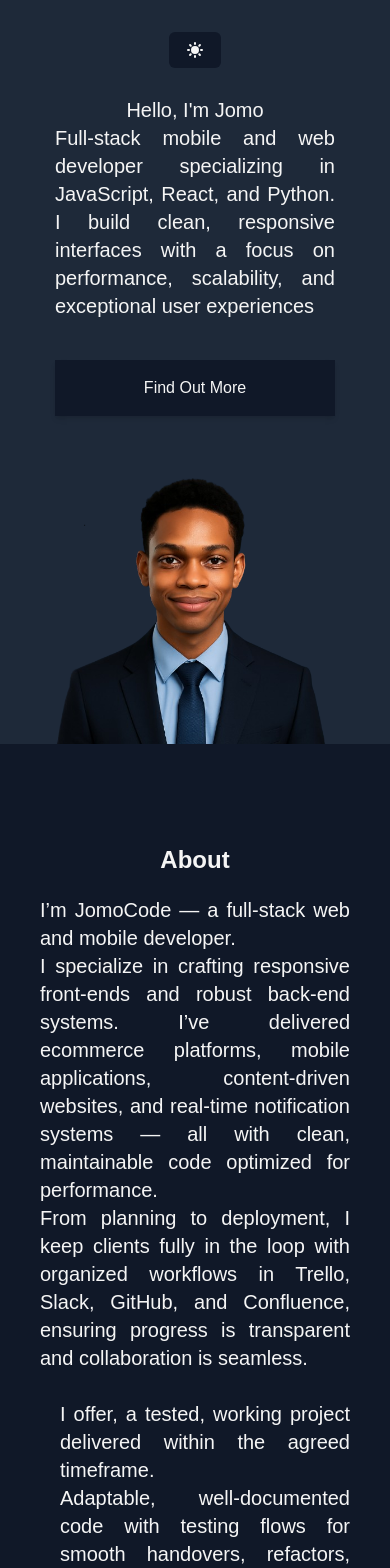
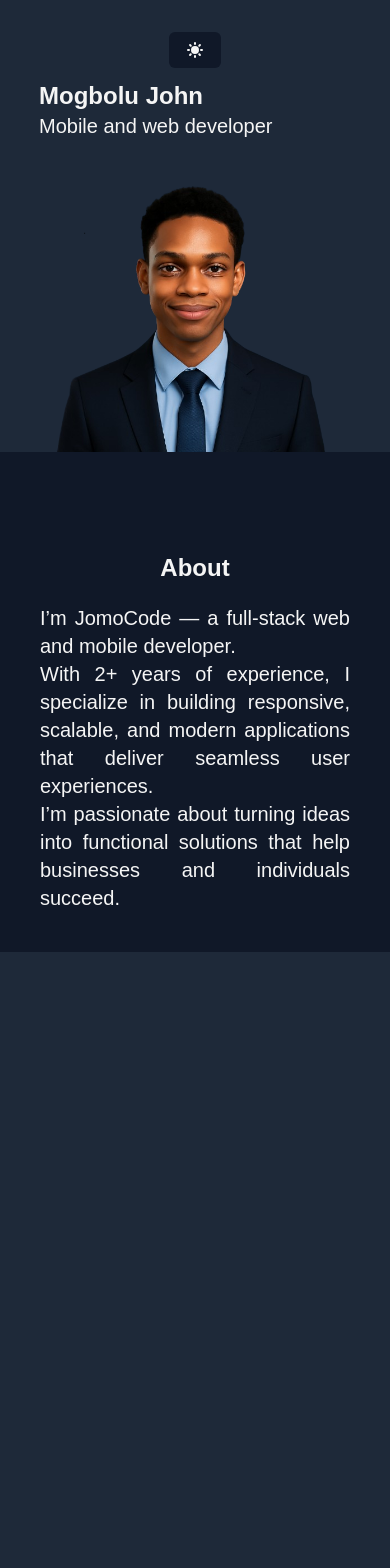
Before and after one commit to jomoCode/Web-portfolio, a Next.js app: page / in a window 390 px wide. Shown: the top 1568 px of the page. Built offline with nearby package versions, Linux system fonts and the light colour scheme; a web font is replaced by a local one.

Commit message:
mobile view

```diff
--- a/src/app/page.tsx
+++ b/src/app/page.tsx
@@ -38,7 +38,7 @@ const links = [
   </ThemedLink>,
 ];
 
-const description = () => (
+const descriptionDesktop = () => (
   <span>
     <Text className="text-justify">
       I’m JomoCode — a full-stack web and mobile developer.
@@ -78,6 +78,22 @@ const description = () => (
   </span>
 );
 
+const descriptionMobile = () => (
+  <span>
+    <Text className="text-justify">
+      I’m JomoCode — a full-stack web and mobile developer.
+    </Text>
+    <Text className="text-justify">
+      With 2+ years of experience, I specialize in building responsive,
+      scalable, and modern applications that deliver seamless user experiences.
+    </Text>
+    <Text className="text-justify">
+      I’m passionate about turning ideas into functional solutions that help
+      businesses and individuals succeed.
+    </Text>
+  </span>
+);
+
 const profileIntroduction = "Hello, I'm Jomo";
 
 const profileSummary =
@@ -100,7 +116,9 @@ const Home = () => {
       <Section name="summary" className="pb-0">
         <SideBySideSection
           left={
-            <div className=" p-4 flex flex-col justify-evenly h-full">
+            <>
+              {/* // Desktop view. Todo: make desktop view into a component */}
+              <div className=" p-4 hidden md:flex flex-col justify-evenly h-full">
                 <div className="w-full text-left">
                   <Title
                     text={profileIntroduction}
@@ -113,6 +131,19 @@ const Home = () => {
 
                 <CustomButton>Find Out More</CustomButton>
               </div>
+
+              {/* // Mobile view: */}
+              <div>
+                <Heading
+                  text={"Mogbolu John"}
+                  className="md:hidden text-left"
+                />
+                <Title
+                  text="Mobile and web developer"
+                  className="md:hidden text-left px-5"
+                />
+              </div>
+            </>
           }
           right={
             <div className=" p-4">
@@ -142,8 +173,9 @@ const Home = () => {
           bg_light="bg-background-light-2"
           className="absolute  top-[-60px] left-0 pt-20 md:px-40 px-10 w-full"
         >
-          <Heading text="About" className="text-center" />
-          {description()}
+          <Heading text="About" className="text-center py-5 px-2" />
+          <div className="hidden md:block ">{descriptionDesktop()}</div>
+          <div className="md:hidden">{descriptionMobile()}</div>
         </Section>
       </div>
 
--- a/src/components/SwitchingTabsSection/code_sample.tsx
+++ b/src/components/SwitchingTabsSection/code_sample.tsx
@@ -10,14 +10,14 @@ const projects = [
     tech: ["React Native", "Expo", "Firebase", "Bugsnag"],
     description:
       "A mobile ecommerce app for selling used items. Includes authentication, image uploads, notifications, and error tracking.",
-    github: "https://github.com/Jomoartz/done-with-it",
+    github: "https://github.com/jomoCode/DoneWithThis",
   },
   {
     name: "Ecommerce Website",
     tech: ["React", "Node.js", "MongoDB", "Tailwind CSS"],
     description:
       "A responsive online store with product listings, cart, checkout, and admin dashboard.",
-    github: "https://github.com/Jomoartz/ecommerce",
+    github: "https://github.com/jomoCode/FashionShop",
   },
   {
     name: "Portfolio Website",
--- a/src/components/heading.tsx
+++ b/src/components/heading.tsx
@@ -8,9 +8,14 @@ type HeadingProps = {
 };
 
 const Heading = ({ text, refs, className }: HeadingProps) => {
-  const {theme}= useTheme();
+  const { theme } = useTheme();
   return (
-    <h1 className={`text-2xl font-bold py-5 px-2 ${className} ${theme === "dark"? "text-text-dark":"text-text-light"}`} {...refs}>
+    <h1
+      className={`text-2xl font-bold ${className} ${
+        theme === "dark" ? "text-text-dark" : "text-text-light"
+      }`}
+      {...refs}
+    >
       {text}
     </h1>
   );
```
Lines whose indentation alone changed are shown as unchanged.
